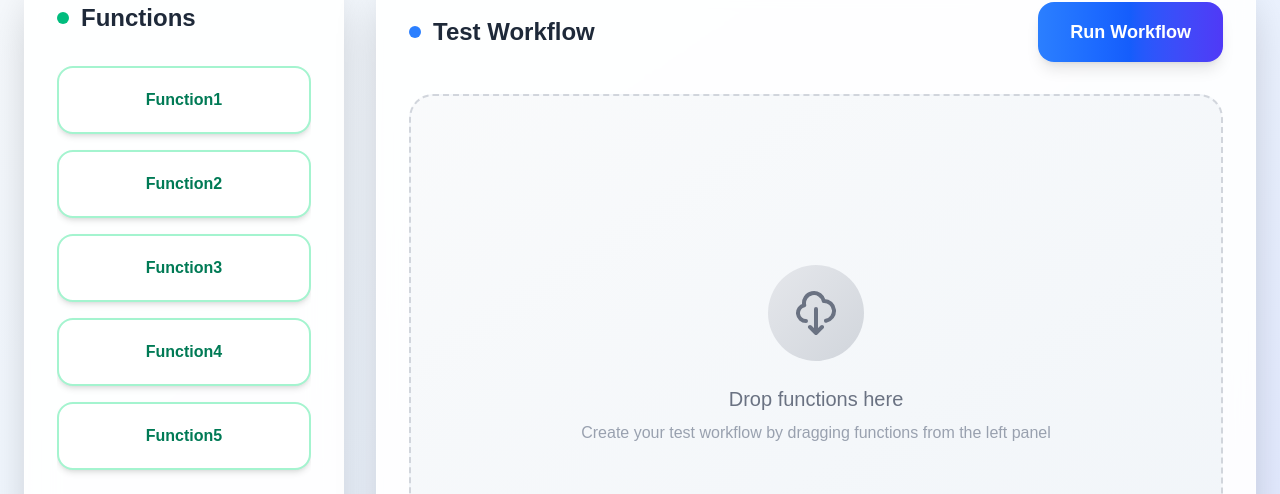
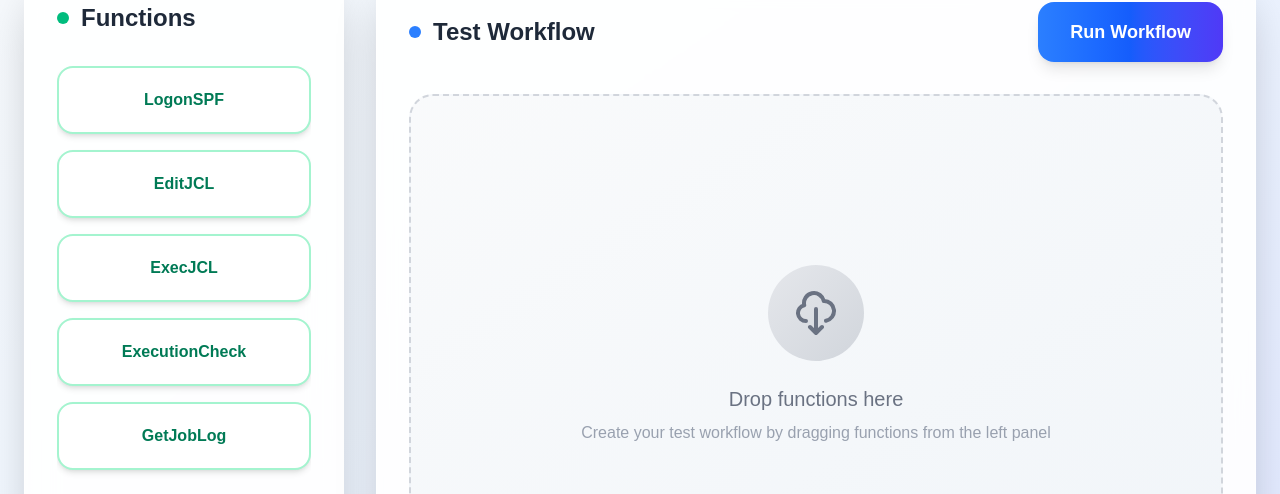
Before and after one commit to kei2333/test-workflow-nextjs, a Next.js app: page / in a window 1280 px wide. Shown: the part 195-689 px from the top of the page. Built offline with nearby package versions, Linux system fonts and the light colour scheme.

Commit message:
加了5个函数

```diff
--- a/src/app/page.tsx
+++ b/src/app/page.tsx
@@ -9,11 +9,11 @@ interface WorkflowItem {
 }
 
 const functions = [
-  { id: 'function1', name: 'Function1' },
-  { id: 'function2', name: 'Function2' },
-  { id: 'function3', name: 'Function3' },
-  { id: 'function4', name: 'Function4' },
-  { id: 'function5', name: 'Function5' },
+  { id: 'logonspf', name: 'LogonSPF', description: 'Mainframe Connectivity' },
+  { id: 'editjcl', name: 'EditJCL', description: 'Job Edit' },
+  { id: 'execjcl', name: 'ExecJCL', description: 'Job Execution' },
+  { id: 'executioncheck', name: 'ExecutionCheck', description: 'Check Job Status' },
+  { id: 'getjoblog', name: 'GetJobLog', description: 'Get Job Log' },
 ];
 
 export default function Home() {
@@ -94,6 +94,18 @@ export default function Home() {
     setWorkflowItems(workflowItems.filter(item => item.id !== id));
   };
 
+  const executeFunction = (functionId: string, functionName: string) => {
+    const messages = {
+      'logonspf': `${functionName}: Successfully connected to mainframe with credentials. User XYZ logged in at folder path.`,
+      'editjcl': `${functionName}: JCL file edited successfully. Found 'abc1(&date)' and replaced with 'xyz1(250806)'. String replacements completed.`,
+      'execjcl': `${functionName}: JCL job 'JCL1(SHIPPRATEST.JCL1)' submitted successfully. Job execution started.`,
+      'executioncheck': `${functionName}: Job status checked. Job 'JOBABCA1' execution status retrieved from spool.`,
+      'getjoblog': `${functionName}: Job log retrieved successfully for 'JOBABCA1'. Log file generated using GetFile from mainframe.`
+    };
+
+    return messages[functionId as keyof typeof messages] || `${functionName}: Function executed successfully`;
+  };
+
   const runWorkflow = async () => {
     if (workflowItems.length === 0) {
       alert('Please add functions to your workflow before running.');
@@ -104,10 +116,12 @@ export default function Home() {
 
     for (let i = 0; i < workflowItems.length; i++) {
       const currentItem = workflowItems[i];
-      await new Promise(resolve => setTimeout(resolve, 1000));
-      alert(`Test ${i + 1}: ${currentItem.name} has been executed`);
+      await new Promise(resolve => setTimeout(resolve, 1500));
+      const message = executeFunction(currentItem.functionId, currentItem.name);
+      alert(`Step ${i + 1}: ${message}`);
     }
 
+    alert('Workflow execution completed successfully!');
     setIsRunning(false);
   };
 
```
